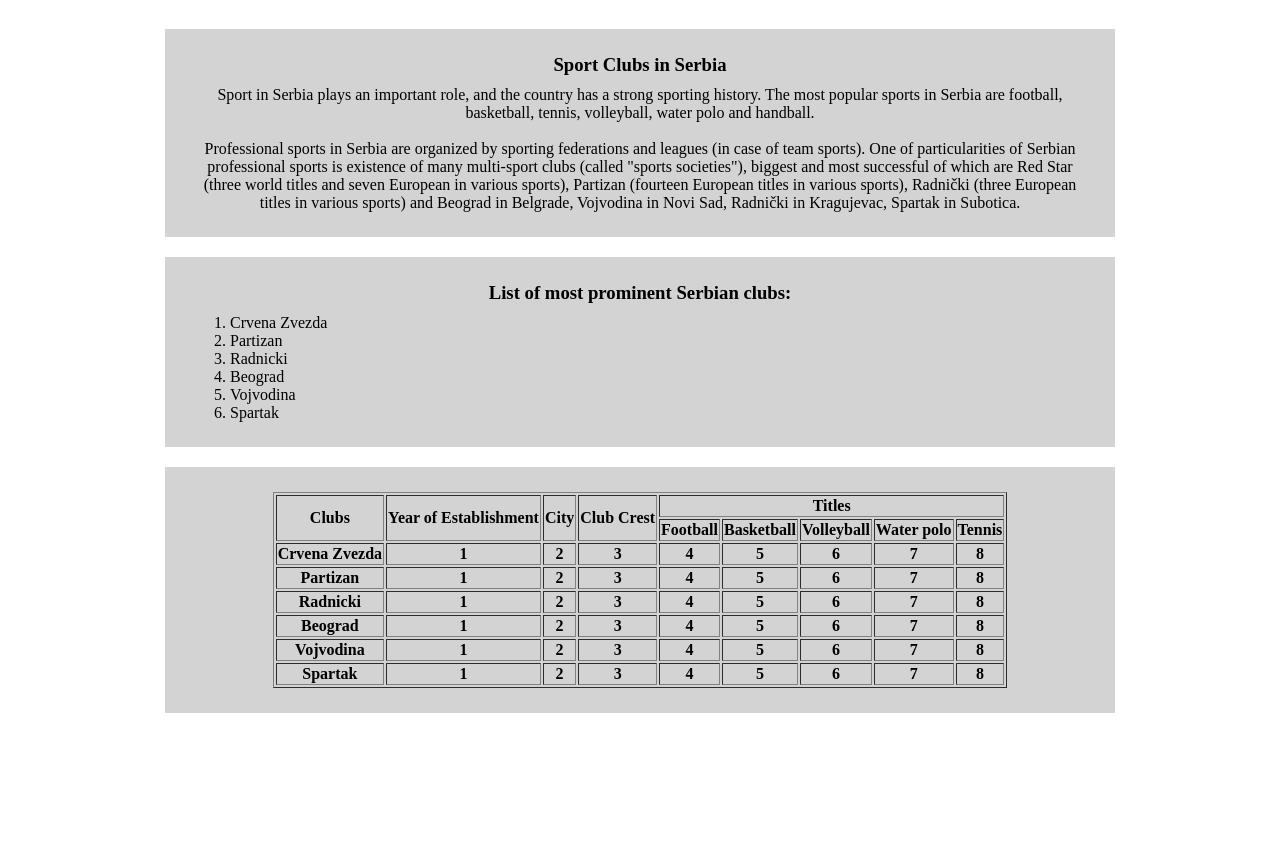
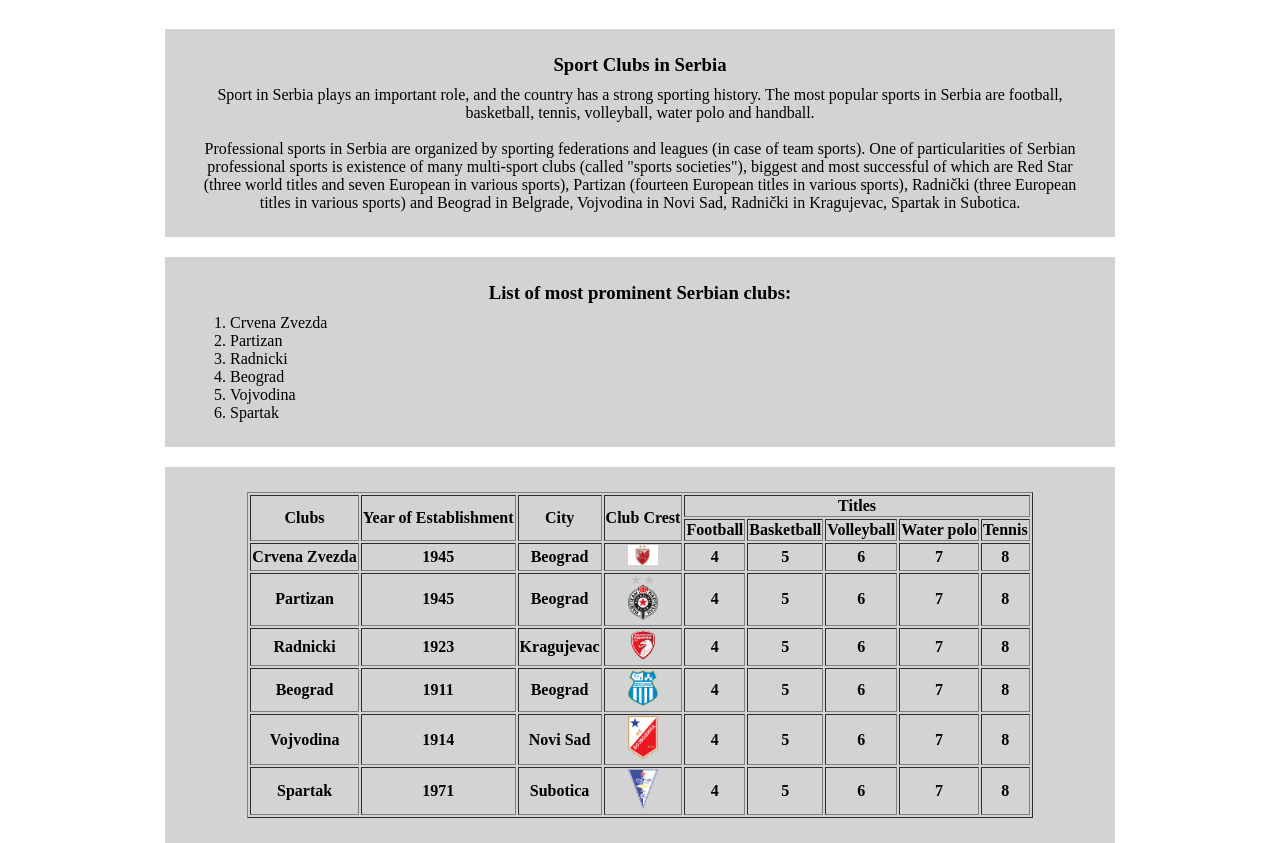
Before and after one commit to ikarpekmen/serbian-clubs, a plain HTML site: page index.html in a window 1280 px wide. Shown: the part 182-1025 px from the top of the page. Before the commit the page ends 895 px from the top, so only its background shows below. Drawn offline with Linux system fonts and the light colour scheme.

Commit message:
finish table,add img

```diff
--- a/index.html
+++ b/index.html
@@ -81,9 +81,11 @@
                     </tr>
                     <tr>
                         <th>Crvena Zvezda</th>
-                        <th>1</th>
-                        <th>2</th>
-                        <th>3</th>
+                        <th>1945</th>
+                        <th>Beograd</th>
+                        <th>
+                            <img src="cz.jpg" alt="crest">
+                        </th>
                         <th>4</th>
                         <th>5</th>
                         <th>6</th>
@@ -92,9 +94,11 @@
                     </tr>
                     <tr>
                         <th>Partizan</th>
-                        <th>1</th>
-                        <th>2</th>
-                        <th>3</th>
+                        <th>1945</th>
+                        <th>Beograd</th>
+                        <th>
+                            <img src="fkp.png" alt="crest">
+                        </th>
                         <th>4</th>
                         <th>5</th>
                         <th>6</th>
@@ -103,9 +107,11 @@
                     </tr>
                     <tr>
                         <th>Radnicki</th>
-                        <th>1</th>
-                        <th>2</th>
-                        <th>3</th>
+                        <th>1923</th>
+                        <th>Kragujevac</th>
+                        <th>
+                            <img src="fkr.png" alt="crest">
+                        </th>
                         <th>4</th>
                         <th>5</th>
                         <th>6</th>
@@ -114,9 +120,11 @@
                     </tr>
                     <tr>
                         <th>Beograd</th>
-                        <th>1</th>
-                        <th>2</th>
-                        <th>3</th>
+                        <th>1911</th>
+                        <th>Beograd</th>
+                        <th>
+                            <img src="ofkb.png" alt="crest">
+                        </th>
                         <th>4</th>
                         <th>5</th>
                         <th>6</th>
@@ -125,9 +133,11 @@
                     </tr>
                     <tr>
                         <th>Vojvodina</th>
-                        <th>1</th>
-                        <th>2</th>
-                        <th>3</th>
+                        <th>1914</th>
+                        <th>Novi Sad</th>
+                        <th>
+                            <img src="fkv.png" alt="crest">
+                        </th>
                         <th>4</th>
                         <th>5</th>
                         <th>6</th>
@@ -136,9 +146,11 @@
                     </tr>
                     <tr>
                         <th>Spartak</th>
-                        <th>1</th>
-                        <th>2</th>
-                        <th>3</th>
+                        <th>1971</th>
+                        <th>Subotica</th>
+                        <th>
+                            <img src="FK_Spartak_Subotica.svg.png" alt="crest">
+                        </th>
                         <th>4</th>
                         <th>5</th>
                         <th>6</th>
--- a/style.css
+++ b/style.css
@@ -46,7 +46,10 @@ text-align: center;
 .left h3 {
 text-align: center;
 }
+ .table {
+    margin: auto;
+ }
 
-.table {
-    margin: auto;
-}
+ .table img {
+    width: 30px;
+ }
```
Also changed, not shown: FK_Spartak_Subotica.svg.png (added), cz.jpg (added), fkp.png (added), fkr.png (added), fkv.png (added), ofkb.png (added).
